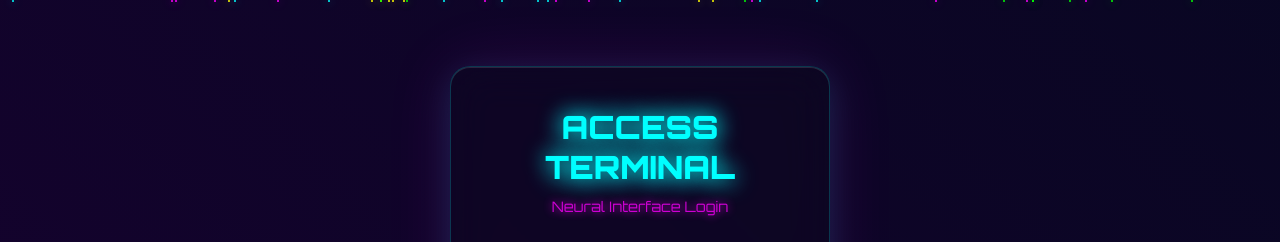
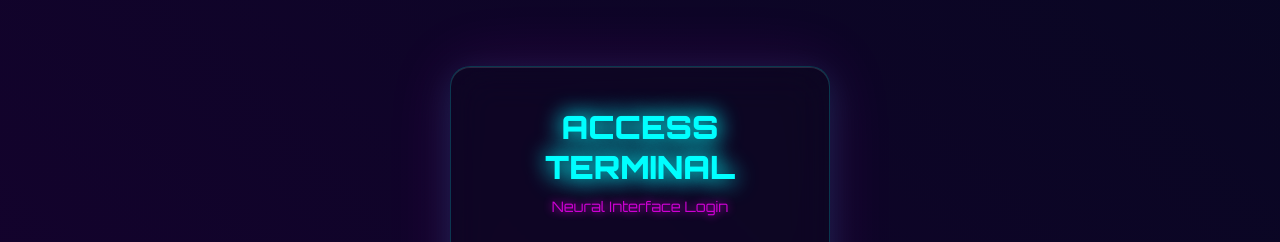
Before and after one commit to atsh-here-1/MyFirstRepo, a plain HTML site: page index.html in a window 1280 px wide. Shown: the top 242 px of the page. Drawn offline with Linux system fonts and the light colour scheme.

Commit message:
Update index.html

```diff
--- a/index.html
+++ b/index.html
@@ -414,7 +414,10 @@
                 particle.style.animationDelay = Math.random() * 20 + 's';
                 particle.style.animationDuration = (Math.random() * 10 + 10) + 's';
 
-                // Random colors for cyberpunk effect
+                // Initial off-screen position to prevent top-stuck look
+                particle.style.transform = 'translateY(100vh)';
+
+                // Cyberpunk random colors
                 const colors = ['#00ffff', '#ff00ff', '#ffff00', '#00ff00'];
                 const color = colors[Math.floor(Math.random() * colors.length)];
                 particle.style.background = color;
@@ -423,6 +426,7 @@
                 particlesContainer.appendChild(particle);
             }
         }
+
 
         // Enhanced button interactions
         function addButtonEffects() {
```
